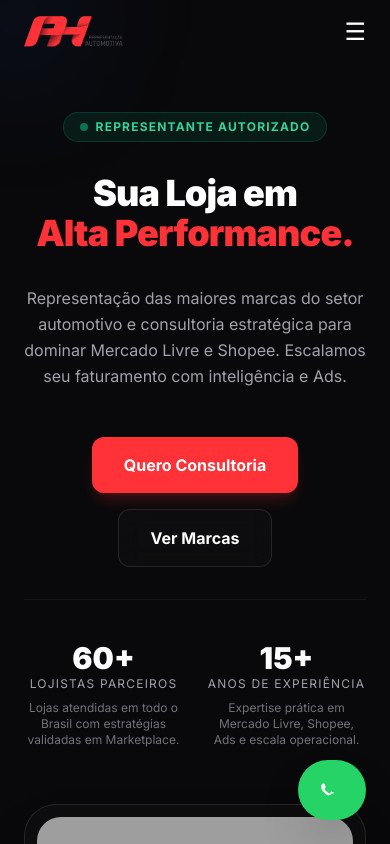
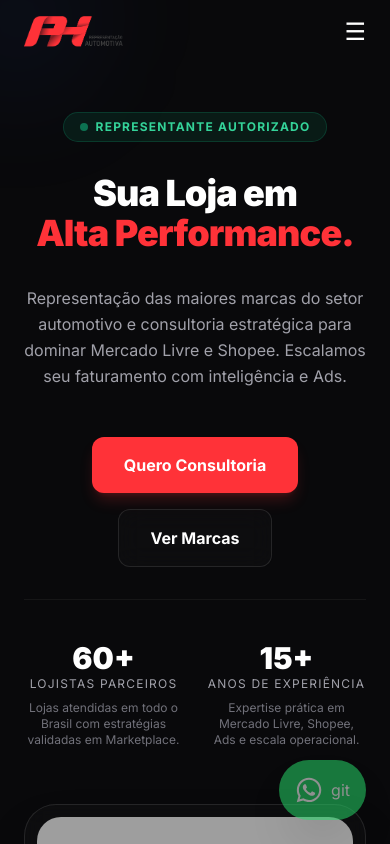
Before and after one commit to campregher/ph-representante, a React (Vite) app: page / in a window 390 px wide. Shown: the top 844 px of the page. Built offline with nearby package versions, Linux system fonts and the light colour scheme; grey boxes are pictures that could not be loaded.

Commit message:
Ajuste botão WhatsApp flutuante

```diff
--- a/src/App.tsx
+++ b/src/App.tsx
@@ -6,6 +6,8 @@
 import Footer from './components/Footer';
 import bannerImg from './img/banner.png';
 import ContactForm from './components/ContactForm';
+import { FaWhatsapp, FaComments, FaHeadset } from 'react-icons/fa';
+
 
 // WhatsApp
 const WHATSAPP_NUMBER = '5511959993968';
@@ -139,15 +141,40 @@
   href={`https://wa.me/${WHATSAPP_NUMBER}?text=${whatsappMessage}`}
   target="_blank"
   rel="noreferrer"
-        className="fixed bottom-6 right-6 z-[100] bg-[#25D366] text-white p-4 rounded-full shadow-2xl hover:scale-110 transition-transform flex items-center gap-2 group"
+  style={{
+    bottom: 'max(1.5rem, env(safe-area-inset-bottom))',
+    right: 'max(1.5rem, env(safe-area-inset-right))'
+  }}
+  className="
+    fixed z-[9999]
+    bg-[#25D366] text-white
+    p-4 rounded-full
+    shadow-2xl
+    transition-all duration-300
+    hover:scale-110
+    flex items-center gap-2
+    group
+    animate-pulse hover:animate-none
+  "
 >
-        <svg className="w-7 h-7" fill="currentColor" viewBox="0 0 24 24">
-          <path d="M17.472 14.382c-.297-.149-1.758-.867-2.03-.967-.273-.099-.471-.148-.67.15-.197.297-.767.966-.94 1.164-.173.199-.347.223-.644.075-.297-.15-1.255-.463-2.39-1.475-.883-.788-1.48-1.761-1.653-2.059-.173-.297-.018-.458.13-.606.134-.133.298-.347.446-.52.149-.174.198-.298.298-.497.099-.198.05-.371-.025-.52-.075-.149-.669-1.612-.916-2.207-.242-.579-.487-.5-.669-.51-.173-.008-.371-.01-.57-.01-.198 0-.52.074-.792.372-.272.297-1.04 1.016-1.04 2.479 0 1.462 1.065 2.875 1.213 3.074.149.198 2.096 3.2 5.077 4.487z" />
-        </svg>
-        <span className="max-w-0 overflow-hidden group-hover:max-w-xs transition-all duration-300 whitespace-nowrap font-bold">
-          Conversar Agora
+  {/* ÍCONE */}
+  <FaWhatsapp className="w-7 h-7" />
+git
+  {/* TEXTO (SÓ DESKTOP / HOVER) */}
+  <span
+    className="
+      hidden md:inline-block
+      max-w-0 overflow-hidden
+      group-hover:max-w-xs
+      transition-all duration-300
+      whitespace-nowrap
+      font-bold
+    "
+  >
+    Conversar no WhatsApp
   </span>
 </a>
+
     </div>
   );
 };
```
Lines whose indentation alone changed are shown as unchanged.
